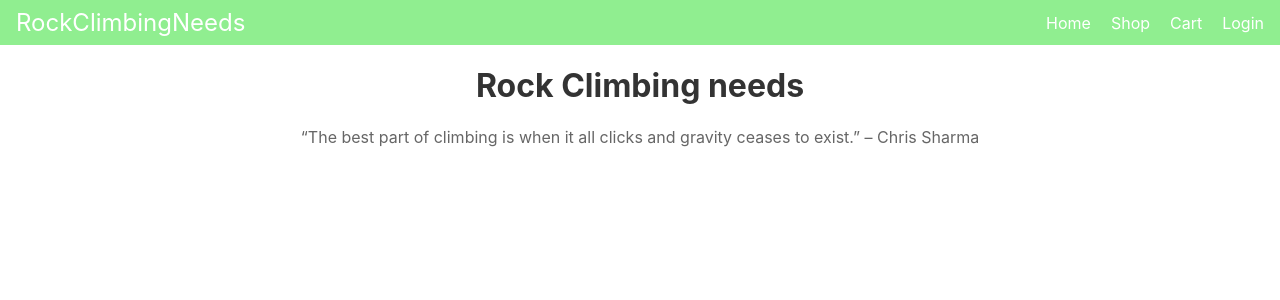
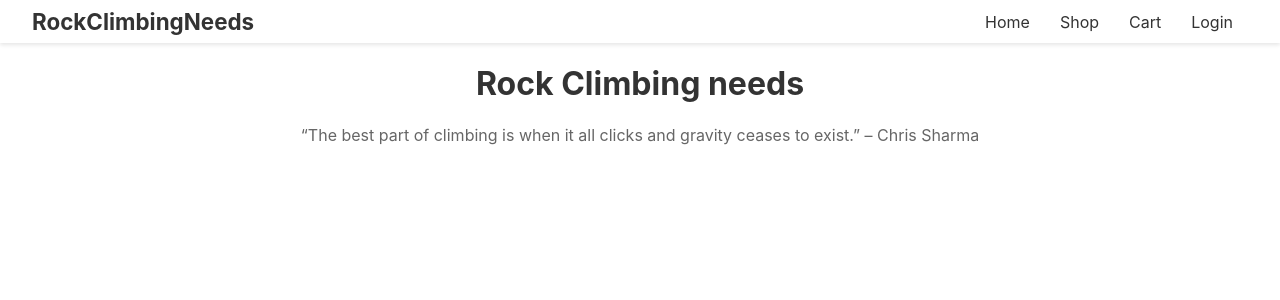
Before and after one commit to scollier87/ecommerce-site, a React (Create React App) app in the folder ecommerce-site/: page / in a window 1280 px wide. Shown: the top 300 px of the page. Built offline with nearby package versions, Linux system fonts and the light colour scheme.

Commit message:
navbar styling

```diff
--- a/ecommerce-site/src/components/Navbar/Navbar.css
+++ b/ecommerce-site/src/components/Navbar/Navbar.css
@@ -2,20 +2,26 @@
     display: flex;
     justify-content: space-between;
     align-items: center;
-    background-color: lightgreen;
-    color: white;
-    padding: 0.5rem 1rem;
+    background-color: #fff;
+    box-shadow: 0 2px 4px rgba(0, 0, 0, 0.1);
+    padding: 0.5rem 2rem;
 }
 
 .nav-logo a {
-    color: white;
+    color: #333;
     text-decoration: none;
-    font-size: 1.5rem;
+    font-weight: bold;
+    font-size: 1.4rem;
 }
 
 .nav-links a {
-    color: white;
+    color: #333;
     text-decoration: none;
-    margin-left: 20px;
+    margin: 0 15px;
     font-size: 1rem;
+    transition: color 0.3s ease;
 }
+
+.nav-links a:hover {
+    color: #007bff;
+}
```
